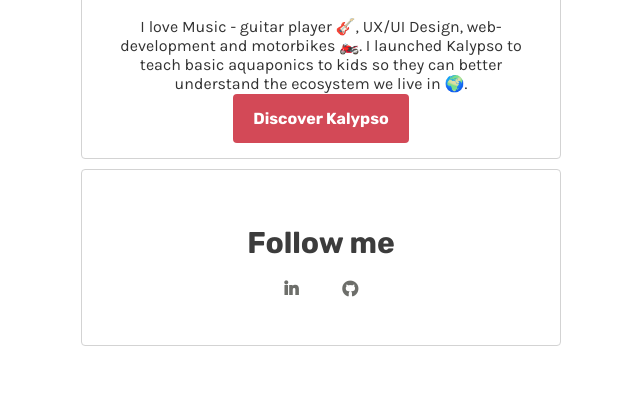
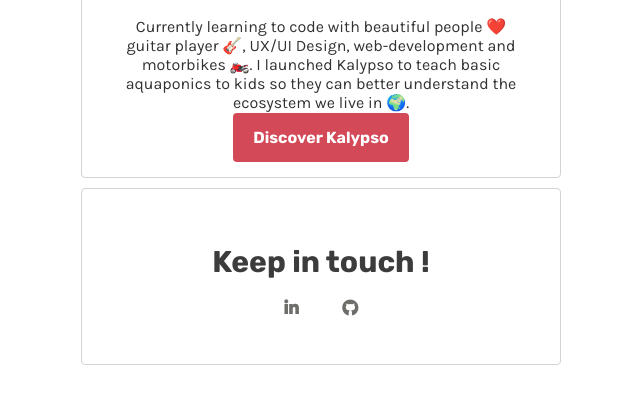
Before and after one commit to Edouardbl/profile, a plain HTML site: page index.html in a window 1280 px wide. Shown: the part 204-608 px from the top of the page, without its empty margins (319-959 px from the left). Drawn offline with Linux system fonts and the light colour scheme.

Commit message:
new follow-up text

```diff
--- a/index.html
+++ b/index.html
@@ -13,12 +13,12 @@
       <div class="card-white text-center">
         <h1>Hello, I'm Edouard 😎</h1>
         <img src="images/edb.jpg" alt="Ed" class="img-circle pic-top">
-        <p>I love Music - guitar player 🎸, UX/UI Design, web-development and motorbikes 🏍️. I launched Kalypso to teach basic aquaponics to kids so they can better understand the ecosystem we live in 🌍.
+        <p>Currently learning to code with beautiful people ❤️ guitar player 🎸, UX/UI Design, web-development and motorbikes 🏍️. I launched Kalypso to teach basic aquaponics to kids so they can better understand the ecosystem we live in 🌍.
         </p>
         <a href="https://www.facebook.com/events/1181085631902529/" target="_blank" class="btn-red">Discover Kalypso</a>
       </div>
       <div class="card-white text-center">
-        <h2>Follow me</h2>
+        <h2>Keep in touch !</h2>
         <ul class="list-inline">
           <li>
             <a href="https://www.linkedin.com/in/edouard-blondeau/" target="_blank">
```
